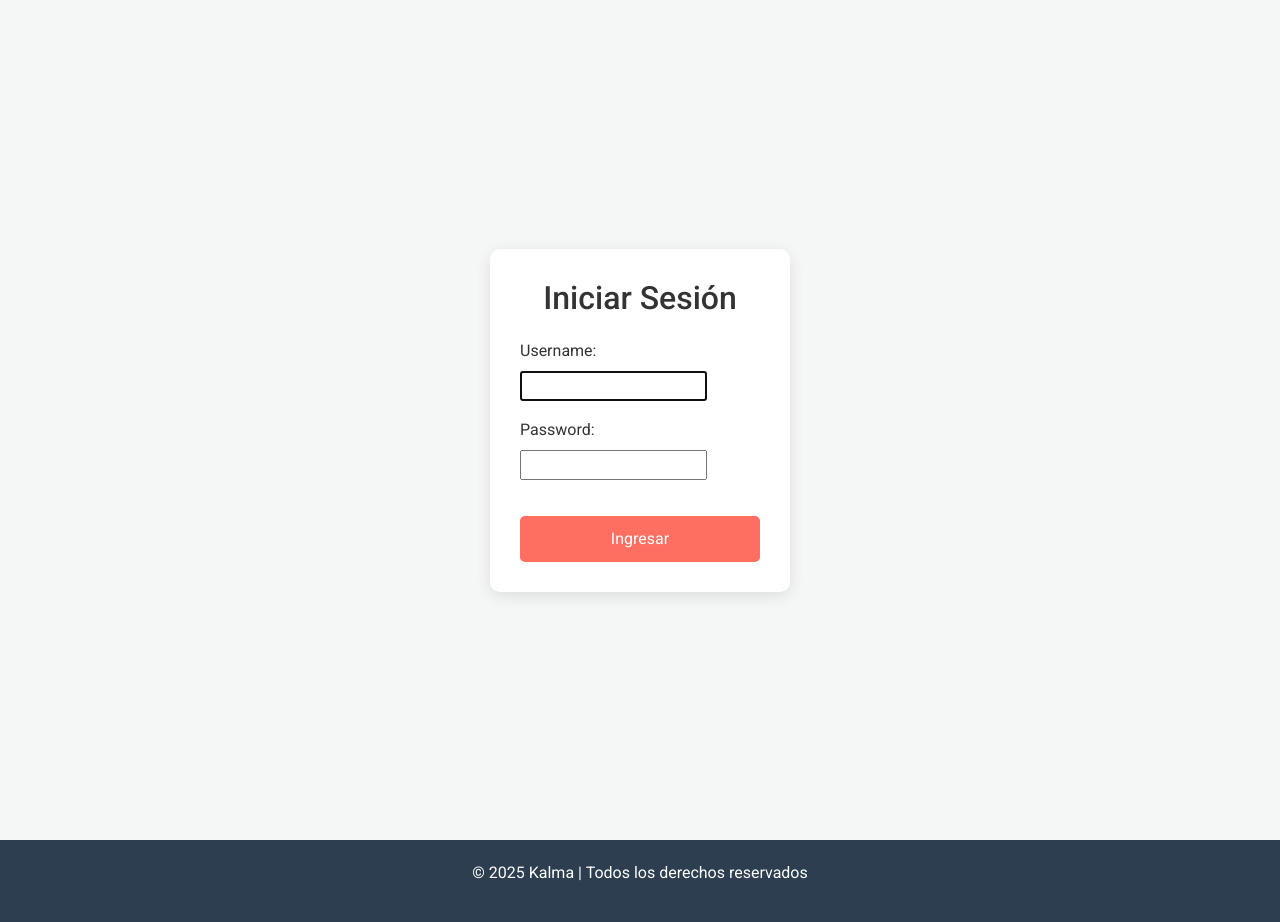
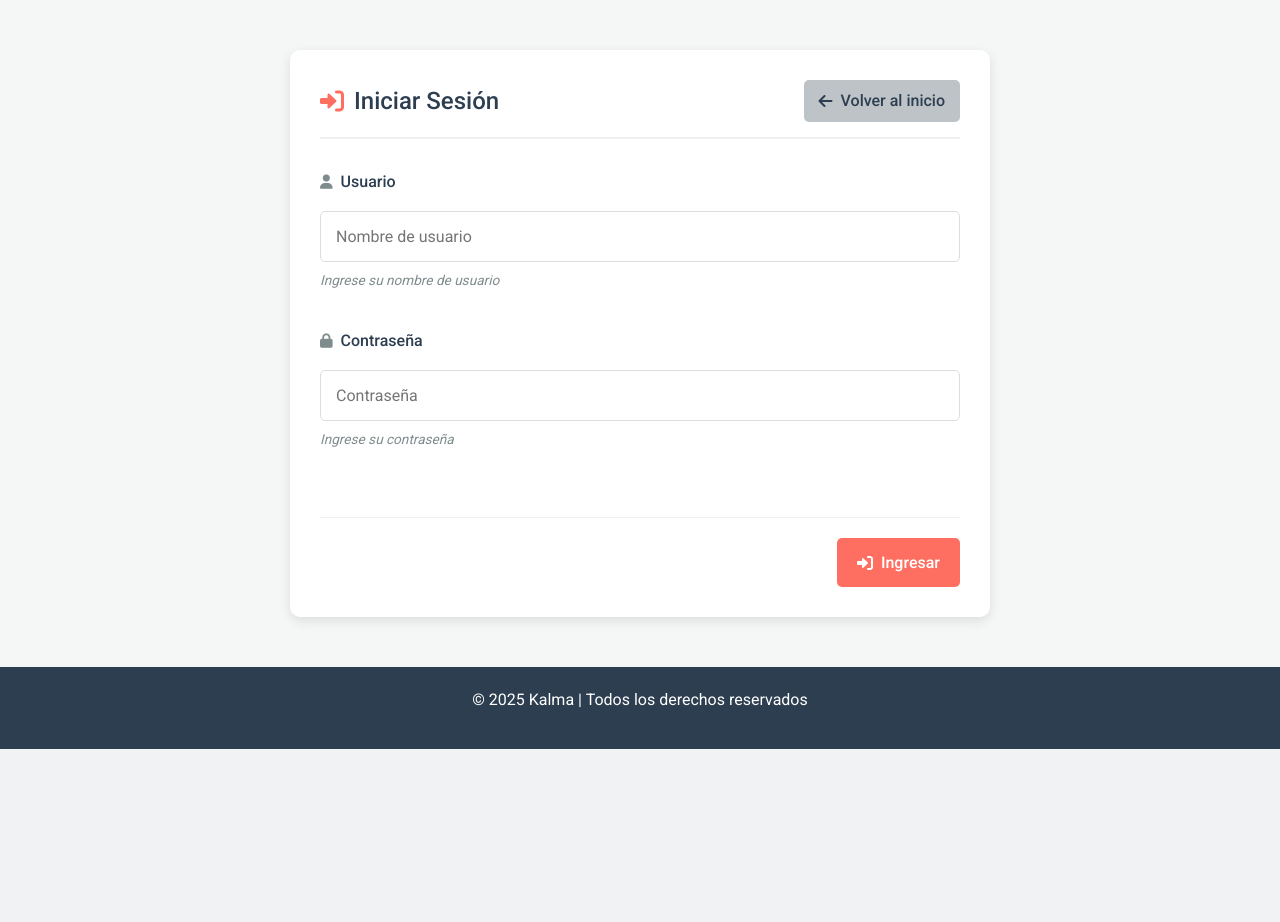
Before and after one commit to RafaelBozaQuerol/Kalma, a Django app: page /login/ in a window 1280 px wide. Shown: the part 128-1050 px from the top of the page. After the commit the page ends 877 px from the top, so only its background shows below. Run offline with Django 4.2, Linux system fonts and the light colour scheme; a user stored in the database is signed in; data comes from the database, SQL or seed files in the repository; both versions use the stored data as it was after the commit.

Commit message:
login redesign

```diff
--- a/gestion/templates/login.html
+++ b/gestion/templates/login.html
@@ -1,19 +1,44 @@
-<!-- templates/login.html -->
 {% extends "base.html" %}
 
 {% block title %}Iniciar Sesión | Mi Peluquería{% endblock %}
 
 {% block content %}
-<div class="login-container" style="display: flex; justify-content: center; align-items: center; height: 100vh;">
-    <div class="login-box"
-        style="background-color: white; padding: 30px; border-radius: 10px; box-shadow: 0 4px 15px rgba(0, 0, 0, 0.1); width: 300px;">
-        <h2 style="text-align: center; margin-bottom: 20px;">Iniciar Sesión</h2>
-        <form method="POST" style="display: flex; flex-direction: column;">
-            {% csrf_token %}
-            {{ form.as_p }}
-            <button type="submit"
-                style="background-color: #FF6F61; padding: 10px; font-size: 16px; color: white; border: none; border-radius: 5px; cursor: pointer; margin-top: 20px;">Ingresar</button>
-        </form>
+{% load static %}
+
+<link rel="stylesheet" href="{% static 'css/custom.css' %}">
+
+<div class="form-container login-container">
+    <div class="form-header">
+        <h2><i class="fas fa-sign-in-alt"></i> Iniciar Sesión</h2>
+        <a href="{% url 'index' %}" class="btn-back">
+            <i class="fas fa-arrow-left"></i> Volver al inicio
+        </a>
     </div>
+
+    <form method="post" class="content-form login-form">
+        {% csrf_token %}
+
+        <div class="form-group">
+            <label for="id_username">
+                <i class="fas fa-user"></i> Usuario
+            </label>
+            <input type="text" name="username" id="id_username" required placeholder="Nombre de usuario">
+            <small class="form-hint">Ingrese su nombre de usuario</small>
+        </div>
+
+        <div class="form-group">
+            <label for="id_password">
+                <i class="fas fa-lock"></i> Contraseña
+            </label>
+            <input type="password" name="password" id="id_password" required placeholder="Contraseña">
+            <small class="form-hint">Ingrese su contraseña</small>
+        </div>
+
+        <div class="form-actions">
+            <button type="submit" class="btn-save">
+                <i class="fas fa-sign-in-alt"></i> Ingresar
+            </button>
+        </div>
+    </form>
 </div>
 {% endblock %}
```
Also changed, not shown: db.sqlite3.
